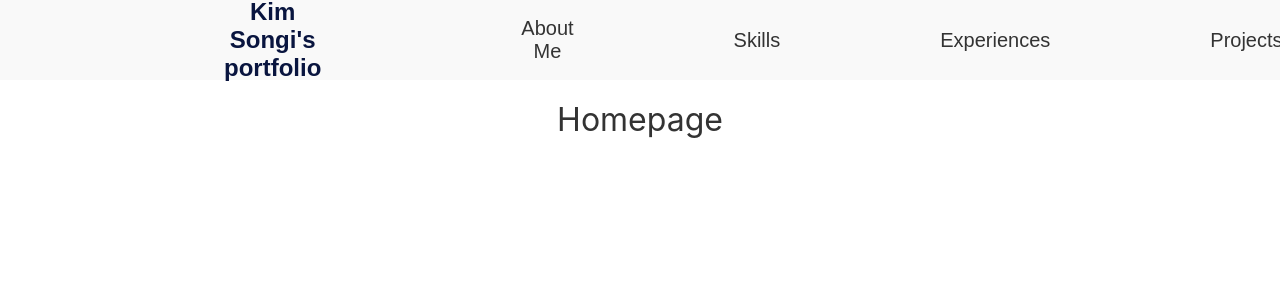
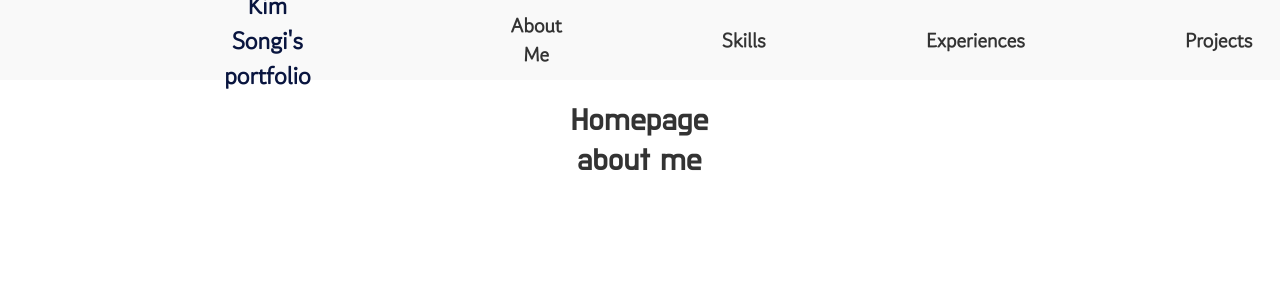
Before and after one commit to kimkoko/portfolio, a React (Create React App) app: page / in a window 1280 px wide. Shown: the top 300 px of the page. Built offline with nearby package versions, Linux system fonts and the light colour scheme.

Commit message:
style: font changed

```diff
--- a/src/components/Nav.scss
+++ b/src/components/Nav.scss
@@ -6,7 +6,8 @@
   top: 0;
   z-index: 10;
   position: fixed;
-  font-family: "Arial";
+  font-family: "Gowun Dodum", sans-serif;
+  font-weight: 700;
 
   .nav {
     width: 65%;
--- a/src/index.css
+++ b/src/index.css
@@ -1,13 +1,13 @@
+@import url("https://fonts.googleapis.com/css2?family=Do+Hyeon&family=Gowun+Dodum&display=swap");
+
 body {
   margin: 0;
-  font-family: -apple-system, BlinkMacSystemFont, 'Segoe UI', 'Roboto', 'Oxygen',
-    'Ubuntu', 'Cantarell', 'Fira Sans', 'Droid Sans', 'Helvetica Neue',
-    sans-serif;
+  font-family: "Do Hyeon", "Gowun Dodum", sans-serif;
   -webkit-font-smoothing: antialiased;
   -moz-osx-font-smoothing: grayscale;
 }
 
 code {
-  font-family: source-code-pro, Menlo, Monaco, Consolas, 'Courier New',
+  font-family: source-code-pro, Menlo, Monaco, Consolas, "Courier New",
     monospace;
 }
--- a/src/pages/home.tsx
+++ b/src/pages/home.tsx
@@ -8,6 +8,7 @@ const HomePage = () => {
     <div className="main">
       <Nav />
       <div>Homepage</div>
+      <div>about me</div>
     </div>
   );
 };
```
